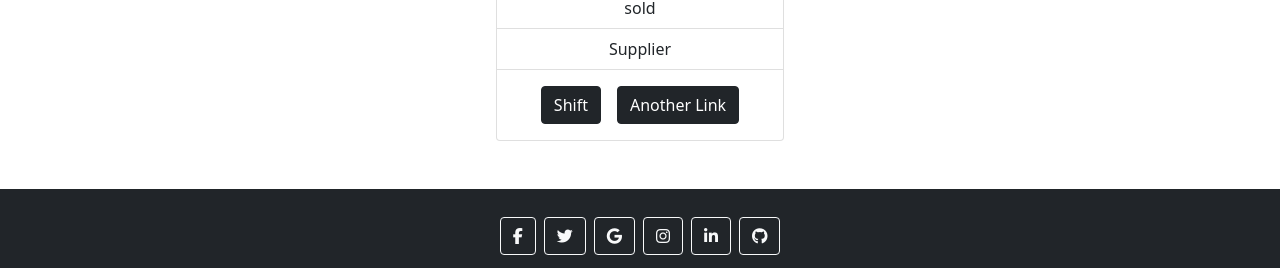
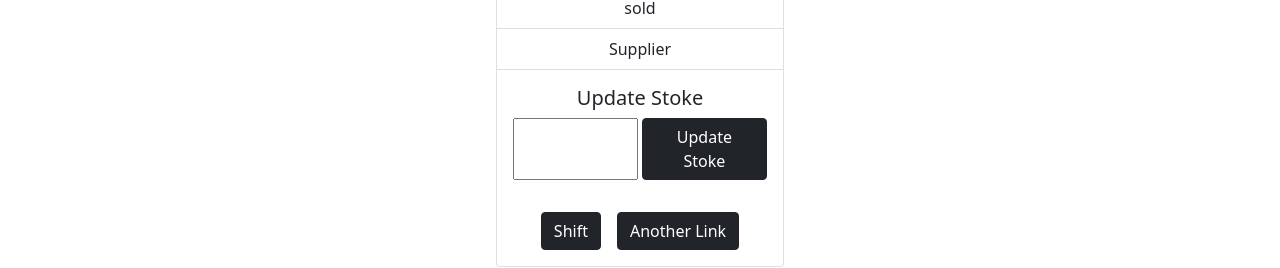
Before and after one commit to muhayminul96/Sports-House-Client, a React (Create React App) app: page /item/1 in a window 1280 px wide. Shown: the part 240-508 px from the top of the page. Built offline with nearby package versions, Linux system fonts and the light colour scheme; no server answers; sample sign-in values are in the browser's storage.

Commit message:
re stoke is update

```diff
--- a/src/App.js
+++ b/src/App.js
@@ -11,7 +11,8 @@ import Footer from "./Pages/shared/Footer/Footer";
 import ItemDetails from "./Pages/ItemDetails/ItemDetails";
 import AddItem from "./Pages/AddItem/AddItem";
 import ManageIten from "./Pages/ManageItem/ManageItem";
-
+import { ToastContainer } from "react-toastify";
+import "react-toastify/dist/ReactToastify.css";
 function App() {
   return (
     <div className="App">
@@ -25,7 +26,7 @@ function App() {
           path="/item/:itemId"
           element={
             <RequireAuth>
-              <ItemDetails/>
+              <ItemDetails />
             </RequireAuth>
           }
         ></Route>
@@ -57,6 +58,7 @@ function App() {
       </Routes>
 
       <Footer></Footer>
+      <ToastContainer></ToastContainer>
     </div>
   );
 }
--- a/src/Pages/AddItem/AddItem.js
+++ b/src/Pages/AddItem/AddItem.js
@@ -1,10 +1,11 @@
 import React from "react";
 import { useAuthState } from "react-firebase-hooks/auth";
 import { useForm } from "react-hook-form";
+import { toast } from "react-toastify";
 import auth from "../../firebase.init";
 
 const AddItem = () => {
-  const { register, handleSubmit, setValue , reset } = useForm();
+  const { register, handleSubmit, setValue, reset } = useForm();
   const [user, loading, error] = useAuthState(auth);
   if (loading) {
   }
@@ -27,6 +28,7 @@ const AddItem = () => {
         .then((result) => {
           console.log(result);
           reset();
+          toast("Item is added");
         });
     }
   };
--- a/src/Pages/Authentication/Register/Register.js
+++ b/src/Pages/Authentication/Register/Register.js
@@ -1,13 +1,15 @@
 import React, { useState } from "react";
 import { Button, Form } from "react-bootstrap";
-import { useCreateUserWithEmailAndPassword } from "react-firebase-hooks/auth";
+import { useCreateUserWithEmailAndPassword, useSendEmailVerification } from "react-firebase-hooks/auth";
 import { useNavigate } from "react-router-dom";
+import { toast } from "react-toastify";
 import { matcher } from "../../../costumFunction";
 import auth from "../../../firebase.init";
 import Loading from "../../shared/Loadig/Loading";
 import GoogleLogin from "../SocialLogin/GoogleLogin";
 
 const Register = () => {
+  const [sendEmailVerification, sending, EmailVarificationError] = useSendEmailVerification(auth);
   const navigate = useNavigate();
   const [createUserWithEmailAndPassword, user, loading, error] =
     useCreateUserWithEmailAndPassword(auth);
@@ -15,7 +17,7 @@ const Register = () => {
   let password;
   let confirmPassword;
 
-  const handleSignupSubmit = (event) => {
+  const handleSignupSubmit = async (event) => {
     event.preventDefault();
 
     // collect email password
@@ -28,13 +30,15 @@ const Register = () => {
     // password validation and login with email
 
     if (matcher(password, confirmPassword)) {
-      createUserWithEmailAndPassword(email, password);
+        await createUserWithEmailAndPassword(email, password);
+          await sendEmailVerification();
+          toast('verification mail is sended')
     } else {
       alert("Password and confirm Password not match");
     }
   };
 
-  if (loading) {
+  if (loading || sending ) {
     return <Loading />;
   }
 
--- a/src/Pages/ItemDetails/ItemDetails.js
+++ b/src/Pages/ItemDetails/ItemDetails.js
@@ -1,8 +1,9 @@
-import React, { useEffect, useState } from "react";
+import React, { useEffect, useRef, useState } from "react";
 import { Card, ListGroup, ListGroupItem } from "react-bootstrap";
 import { useParams } from "react-router-dom";
 
 const ItemDetails = () => {
+  const updateQuantety = useRef(0);
   const { itemId } = useParams();
   const [item, setItem] = useState({});
   useEffect(() => {
@@ -11,27 +12,38 @@ const ItemDetails = () => {
       .then((data) => setItem(data));
   }, []);
 
-  const handleShift = (id) => {
+  const handleQuantity = (id, work) => {
+    let quantity;
+    let sold;
+    if (work === "shift") {
       if (item.quantity > 0) {
-      const quantity = item.quantity - 1;
-      const sold = item.sold + 1;
+        quantity = item.quantity - 1;
+        sold = item.sold + 1;
+      } else {
+        alert("this is stoke out");
+      }
+    } else {
+      const updateQuantetyValue = parseInt(updateQuantety.current.value);
+      updateQuantety.current.value = "";
+      console.log(updateQuantetyValue);
+      if (updateQuantetyValue > 0) {
+        quantity = updateQuantetyValue;
+        sold = item.sold;
+        console.log(quantity, sold);
+      }
+    }
+
     const newItem = { ...item, quantity: quantity, sold: sold };
     setItem(newItem);
+    console.log(newItem);
 
     fetch(`http://localhost:5000/item/${id}`, {
       method: "PUT",
       headers: { "Content-Type": "application/json" },
-        body: JSON.stringify({quantity,sold}),
+      body: JSON.stringify({ quantity, sold }),
     })
-      .then(res => res.json())
-      .then(data => console.log(data))
-
-      console.log(quantity);
-      console.log(sold);
-      console.log(newItem);
-    } else {
-      alert("this is stoke out");
-    }
+      .then((res) => res.json())
+      .then((data) => console.log(data));
   };
   const {
     _id,
@@ -42,7 +54,7 @@ const ItemDetails = () => {
     quantity,
     price,
     img,
-    sold
+    sold,
   } = item;
   return (
     <Card className="mx-auto my-5" style={{ width: "18rem" }}>
@@ -57,13 +69,32 @@ const ItemDetails = () => {
         <ListGroupItem>sold {sold} </ListGroupItem>
         <ListGroupItem>Supplier {supplier}</ListGroupItem>
       </ListGroup>
+      <Card.Body className="text-center">
+        <Card.Title>Update Stoke</Card.Title>
+        <Card.Text className="d-flex ">
+          <input
+            type="number"
+            className="w-50 text-right"
+            ref={updateQuantety}
+          ></input>{" "}
+          <button
+          className=" ms-1 btn btn-dark"
+
+            onClick={() => {
+              handleQuantity(_id, "restoke");
+
+            }}
+          >
+            Update Stoke
+          </button>
+        </Card.Text>
+      </Card.Body>
       <Card.Body>
         <Card.Link
           onClick={() => {
-            handleShift(_id);
+            handleQuantity(_id, "shift");
           }}
           className="btn btn-dark"
-          href="#"
         >
           Shift
         </Card.Link>
```
Lines whose indentation alone changed are shown as unchanged.
